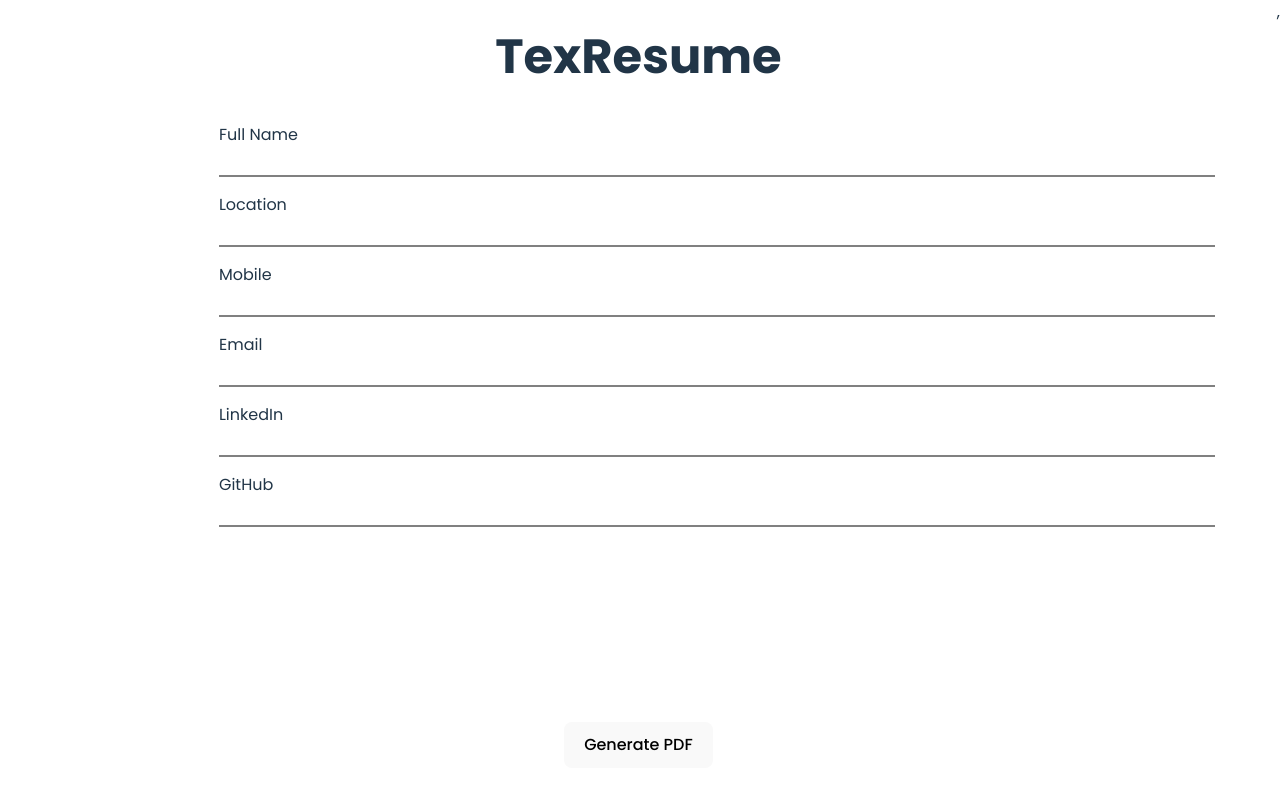
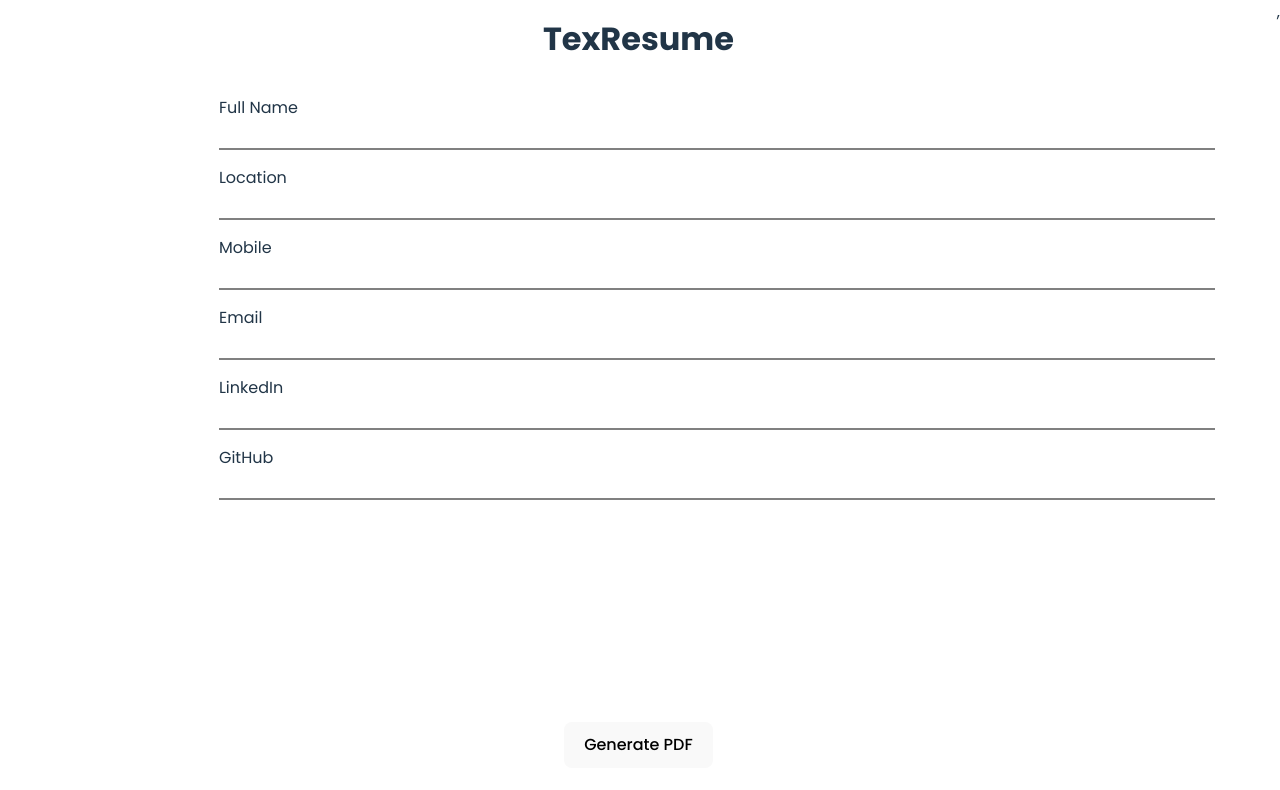
Before and after one commit to srishtea-22/TexResume, a React (Vite) app: page / in a window 1280 px wide. Shown: the top 790 px of the page. Built offline with nearby package versions, Linux system fonts and the light colour scheme.

Commit message:
form styles

```diff
--- a/src/App.css
+++ b/src/App.css
@@ -41,7 +41,7 @@ main {
 .pdf-wrapper {
   > iframe {
     width: 50vw;
-    height: 67vh;
+    height: 70vh;
   }
 }
 
--- a/src/index.css
+++ b/src/index.css
@@ -38,10 +38,10 @@ body {
 }
 
 h1 {
-  font-size: 3em;
+  font-size: 2em;
   line-height: 1.1;
   margin-block-start: 0.65em;
-  margin-block-end: 0.65em;
+  margin-block-end: 0.99em;
 }
 
 button {
```
